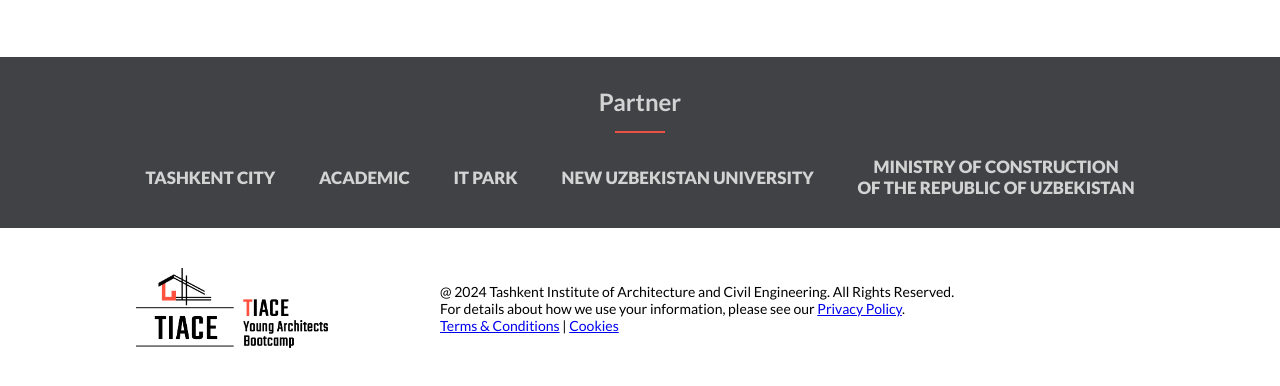
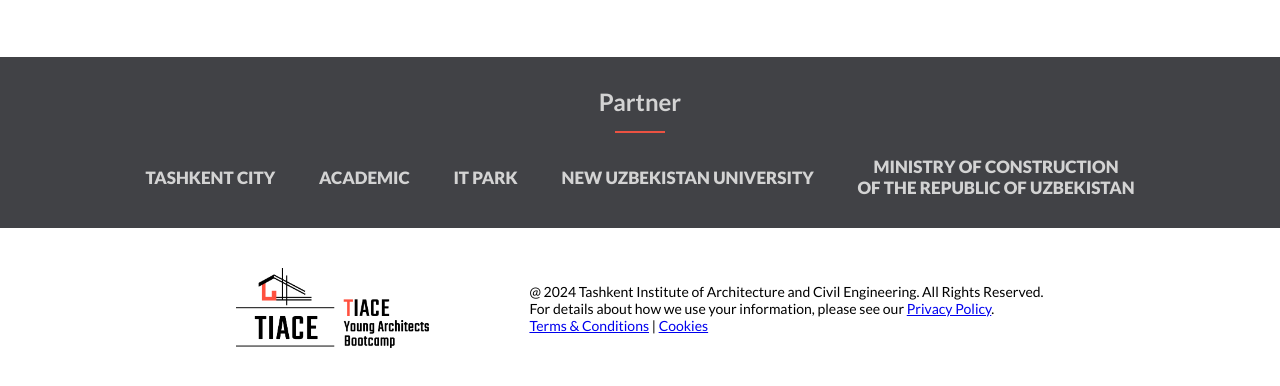
Before and after one commit to Zilola-Nazarova/capstone-project-module-1, a website: page index.html in a window 1280 px wide. Shown: the part 2055-2441 px from the top of the page. Drawn offline with Linux system fonts and the light colour scheme.

Commit message:
Center the img and div of the footer on each page

```diff
--- a/styles.css
+++ b/styles.css
@@ -98,7 +98,8 @@
 footer {
   display: flex;
   flex-direction: row;
-  justify-content: space-between;
+  justify-content: center;
+  gap: 20px;
   padding: 30px 20px;
   align-items: center;
   height: 140px;
@@ -119,7 +120,6 @@
 }
 
 footer > div {
-  width: 50vw;
   font-size: 14px;
 }
 
@@ -579,6 +579,8 @@
     padding-top: 40px;
     padding-bottom: 40px;
     align-items: center;
+    justify-content: center;
+    gap: 10%;
   }
 
   footer img {
@@ -764,10 +766,6 @@
     width: 45%;
   }
 
-  footer > div {
-    width: 55vw;
-  }
-
   footer.about {
     background-color: #383838;
   }
```
